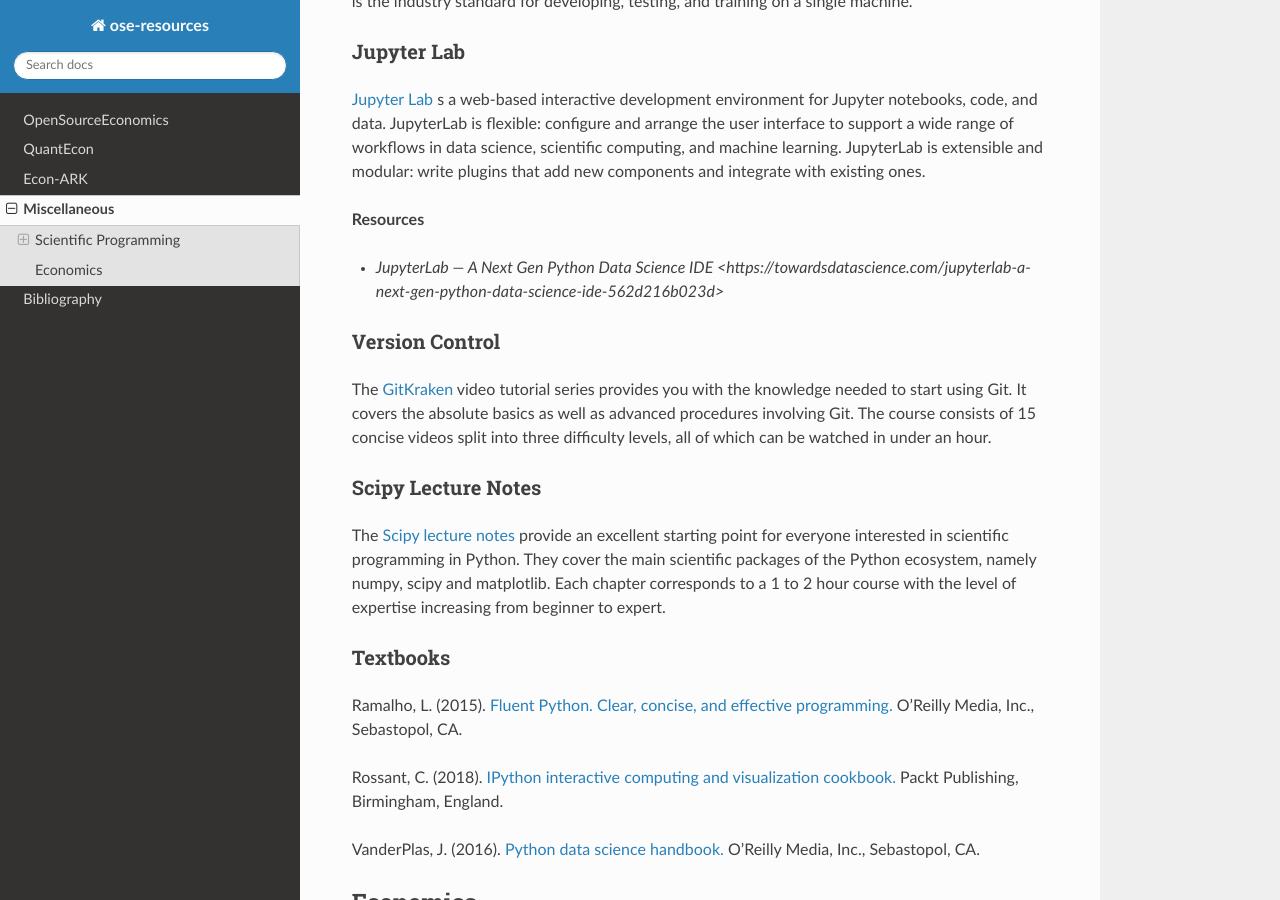
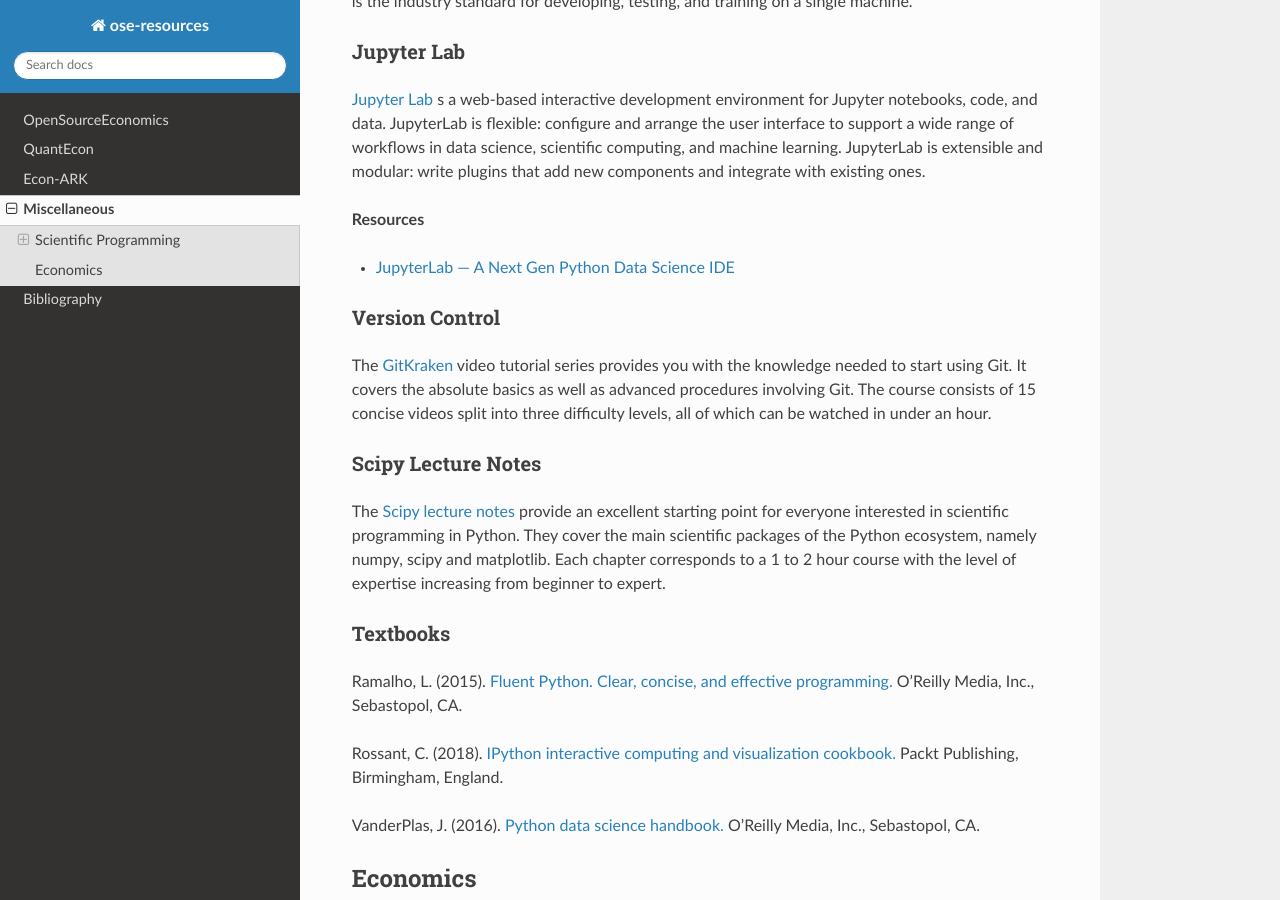
Before and after one commit to MargaritaRad/ose-resources, a Sphinx documentation site: the page built from docs/source/miscellaneous.rst, in a window 1280 px wide and 900 px high, scrolled down 396 px. Built offline with Sphinx 7.4.7 and the Read the Docs theme 2.0.0, drawn with Linux system fonts in a browser that asks for light colours.

```diff
--- a/docs/source/miscellaneous.rst
+++ b/docs/source/miscellaneous.rst
@@ -18,7 +18,7 @@
 
 **Resources**
 
-* `JupyterLab — A Next Gen Python Data Science IDE <https://towardsdatascience.com/jupyterlab-a-next-gen-python-data-science-ide-562d216b023d>`
+* `JupyterLab — A Next Gen Python Data Science IDE <https://towardsdatascience.com/jupyterlab-a-next-gen-python-data-science-ide-562d216b023d>`_
 
 Version Control
 ****************
```
